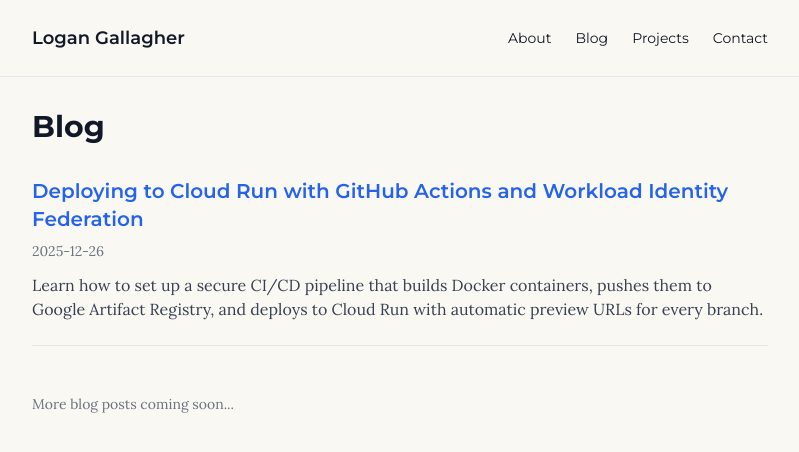
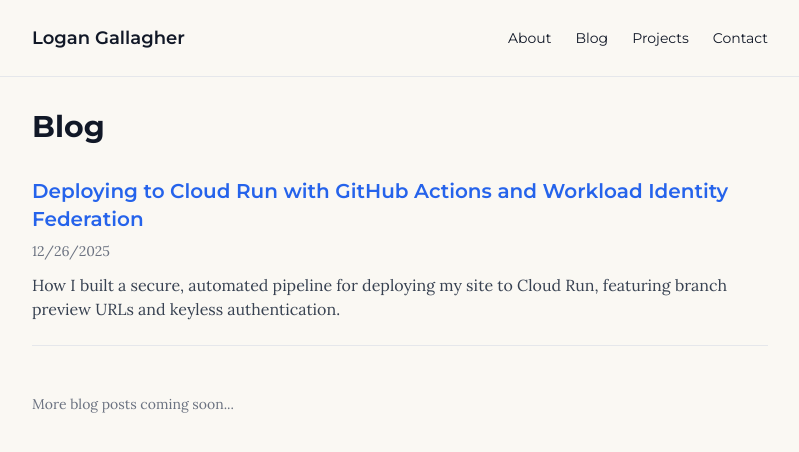
Before and after one commit to gallaglo/personal-website, a Next.js app: page /blog in a window 1280 px wide. Shown: the top 452 px of the page, without its empty margins (240-1039 px from the left). Built offline with nearby package versions, Linux system fonts and the light colour scheme.

Commit message:
update blog description

```diff
--- a/app/blog/page.tsx
+++ b/app/blog/page.tsx
@@ -2,9 +2,9 @@ export default function Blog() {
   const posts = [
     {
       title: "Deploying to Cloud Run with GitHub Actions and Workload Identity Federation",
-      date: "2025-12-26",
+      date: "12/26/2025",
       slug: "github-actions-cloud-run",
-      excerpt: "Learn how to set up a secure CI/CD pipeline that builds Docker containers, pushes them to Google Artifact Registry, and deploys to Cloud Run with automatic preview URLs for every branch.",
+      excerpt: "How I built a secure, automated pipeline for deploying my site to Cloud Run, featuring branch preview URLs and keyless authentication.",
     },
   ];
 
```
